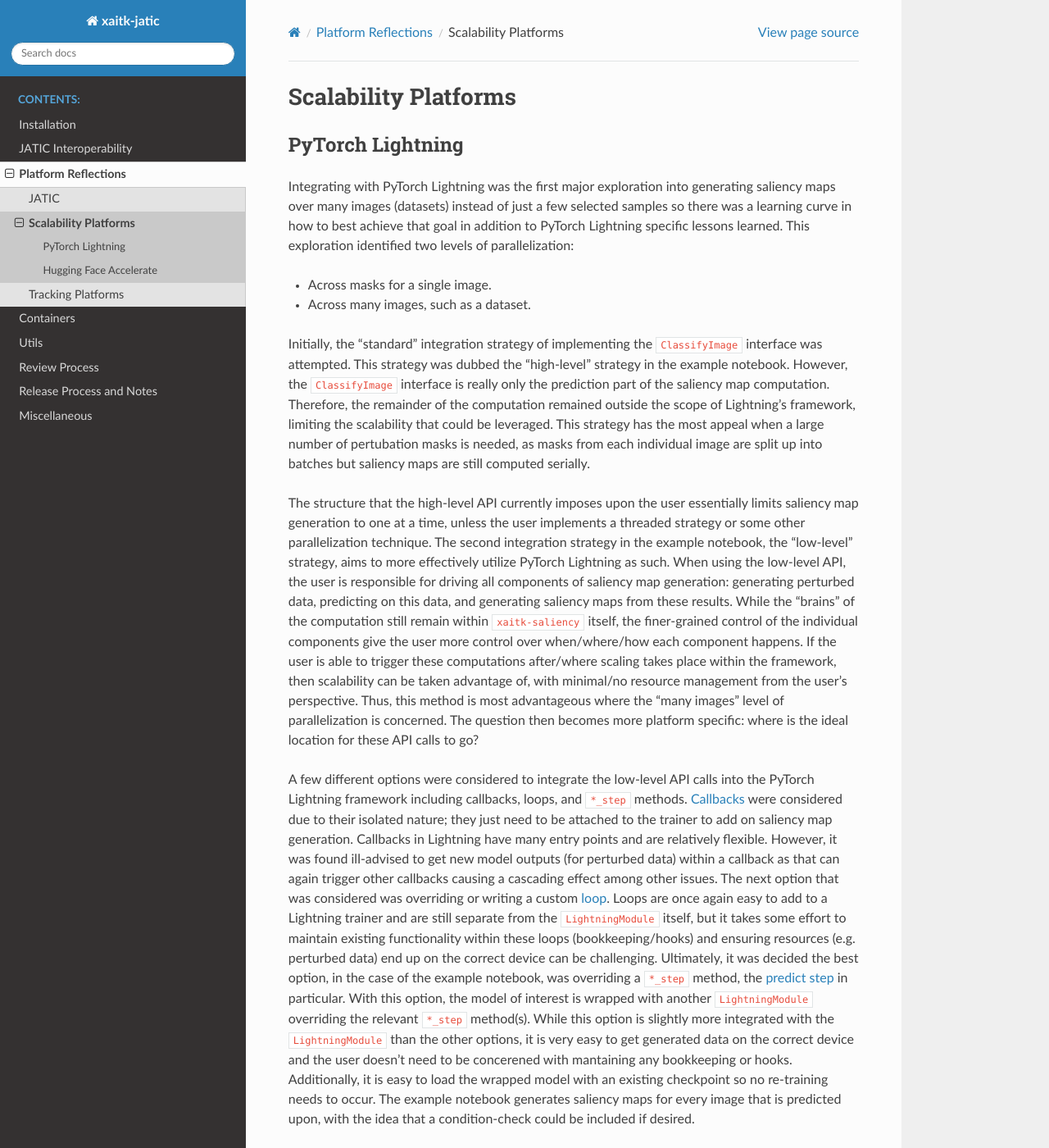
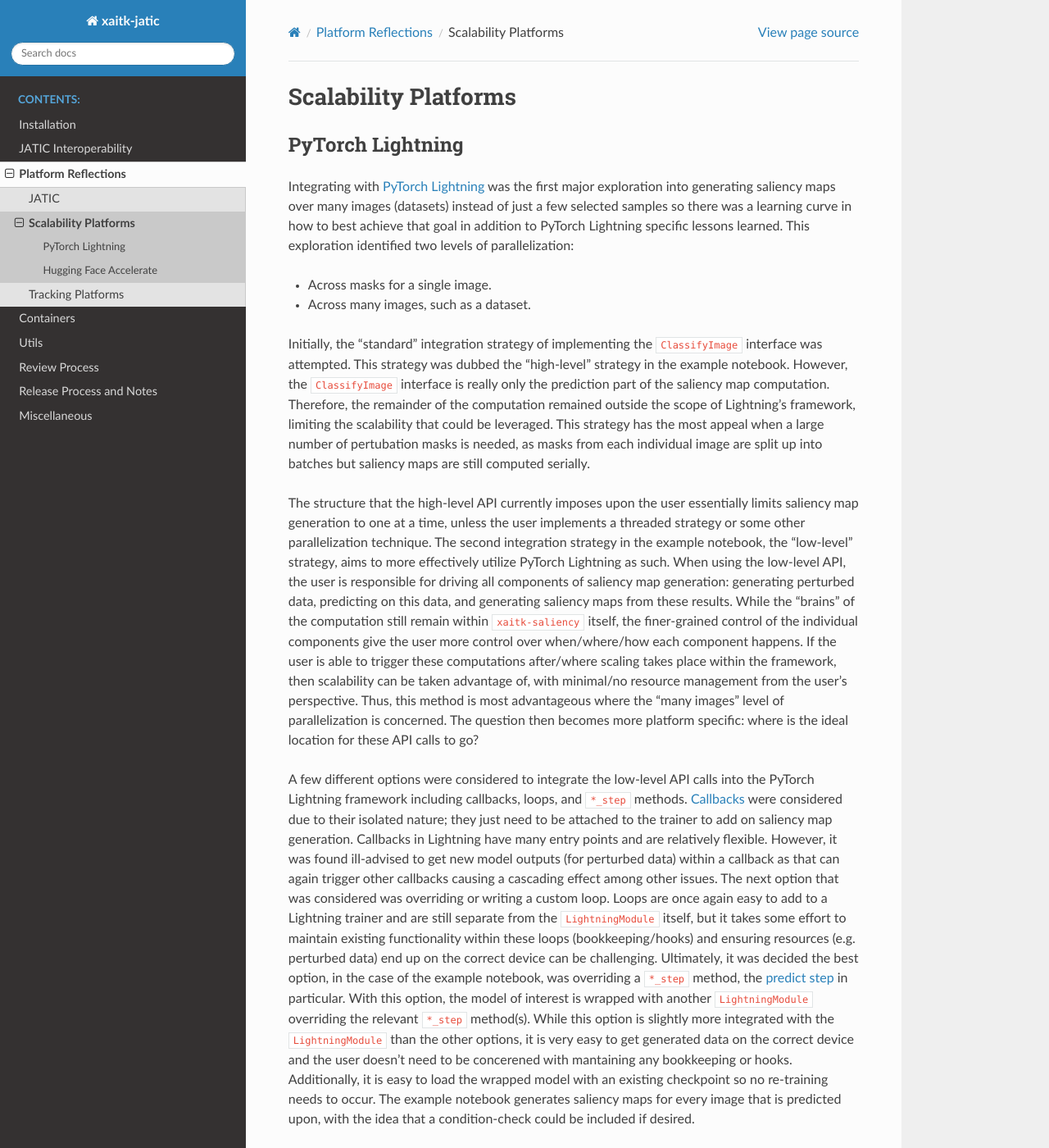
Before and after one commit to Kitware/xaitk-jatic, a Sphinx documentation site: the page built from docs/platform_reflections/scalability.rst, in a window 1280 px wide and 1400 px high. Shown: the whole window at 82% size. Built offline with Sphinx 7.4.7 and the Read the Docs theme 3.1.0, drawn with Linux system fonts in a browser that asks for light colours.

```diff
--- a/docs/platform_reflections/scalability.rst
+++ b/docs/platform_reflections/scalability.rst
@@ -6,7 +6,7 @@ Scalability Platforms
 PyTorch Lightning
 =================
 
-Integrating with PyTorch Lightning was the first major exploration into
+Integrating with `PyTorch Lightning`_ was the first major exploration into
 generating saliency maps over many images (datasets) instead of just a few
 selected samples so there was a learning curve in how to best achieve
 that goal in addition to PyTorch Lightning specific lessons learned. This
@@ -51,7 +51,7 @@ in Lightning have many entry points and are relatively flexible. However, it
 was found ill-advised to get new model outputs (for perturbed data) within a
 callback as that can again trigger other callbacks causing a cascading effect
 among other issues. The next option that was considered was overriding or
-writing a custom `loop`_. Loops are once again easy to add to a Lightning
+writing a custom loop. Loops are once again easy to add to a Lightning
 trainer and are still separate from the ``LightningModule`` itself, but it takes
 some effort to maintain existing functionality within these loops
 (bookkeeping/hooks) and ensuring resources (e.g. perturbed data) end up on the
--- a/docs/release_notes/pending_release.rst
+++ b/docs/release_notes/pending_release.rst
@@ -32,3 +32,5 @@ Fixes
 * Removed ``Optional`` and ``Union`` type hints.
 
 * Update pytest and ruff configurations
+
+* Fix broken link in README
```
Also changed, not shown: other parts of docs/platform_reflections/scalability.rst (+2 -1 lines), README.md (+1 -1 lines).
